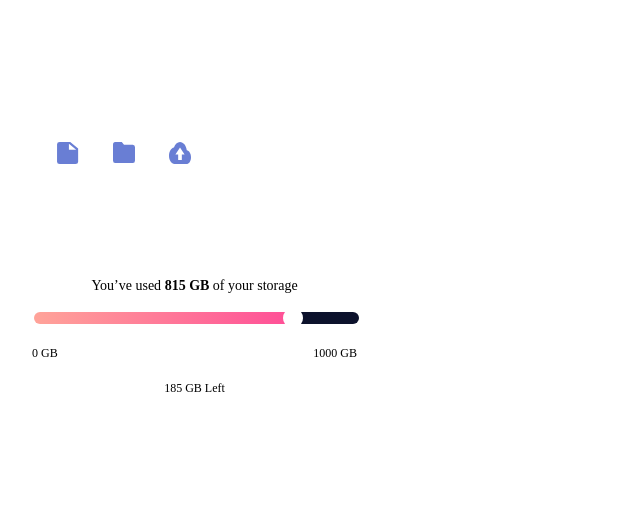
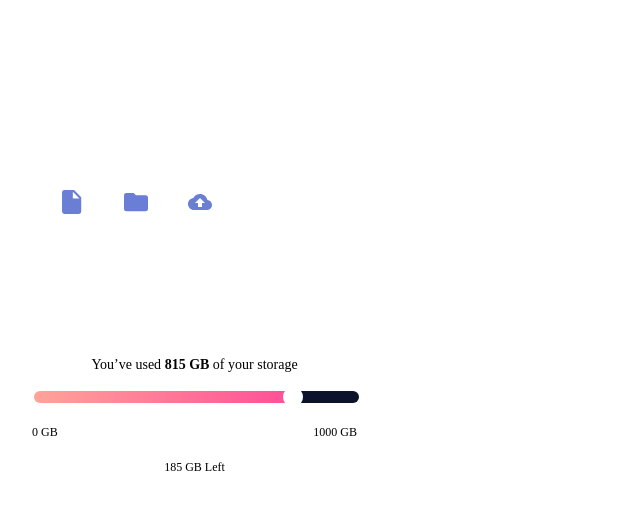
Before and after one commit to Dacardonac/fem-fylo-data-storage, a React (Vite) app: page / in a window 1280 px wide. Shown: the top 510 px of the page, without its empty margins (0-640 px from the left). Built offline with nearby package versions, Linux system fonts and the light colour scheme; the HTML template or start-up script is replaced by a standard one.

Commit message:
style: update Files.module.scss for improved layout and design and sizes according to figma file

```diff
--- a/src/components/files/Files.module.scss
+++ b/src/components/files/Files.module.scss
@@ -1,17 +1,21 @@
 .files {
-  width: 325px;
-  height: 200px;
+  width: 326px;
+  height: 201px;
   background-color: var(--blue-850);
-  margin-bottom: 18px;
-  border-radius: 20px 130px 20px 20px;
+  margin-bottom: 1rem;
+  border-radius: 10px 100px 10px 10px;
   display: flex;
+  gap: 32px;
   flex-direction: column;
   justify-content: center;
-  padding-left: 40px;
+  padding: 40px;
 
   &__figure {
     user-select: none;
-    margin-bottom: 30px;
+    &-logo {
+      width: 135px;
+      height: 39.27px;
+    }
   }
 
   &__icons {
@@ -19,8 +23,6 @@
     gap: 1rem;
 
     &-svg {
-      width: 22px;
-      height: 22px;
       fill: var(--white);
       cursor: pointer;
     }
@@ -29,11 +31,26 @@
       display: flex;
       align-items: center;
       justify-content: center;
-      width: 40px;
-      height: 40px;
+      width: 48px;
+      height: 48px;
       background-color: var(--blue-950);
-      border-radius: 8px;
+      border-radius: 10px;
       cursor: pointer;
+
+      &:nth-child(1) .files__icons-svg {
+        width: 19.18px;
+        height: 23.98px;
+      }
+
+      &:nth-child(2) .files__icons-svg {
+        width: 24px;
+        height: 19.2px;
+      }
+
+      &:nth-child(3) .files__icons-svg {
+        width: 24px;
+        height: 16px;
+      }
     }
 
     &-input {
```
